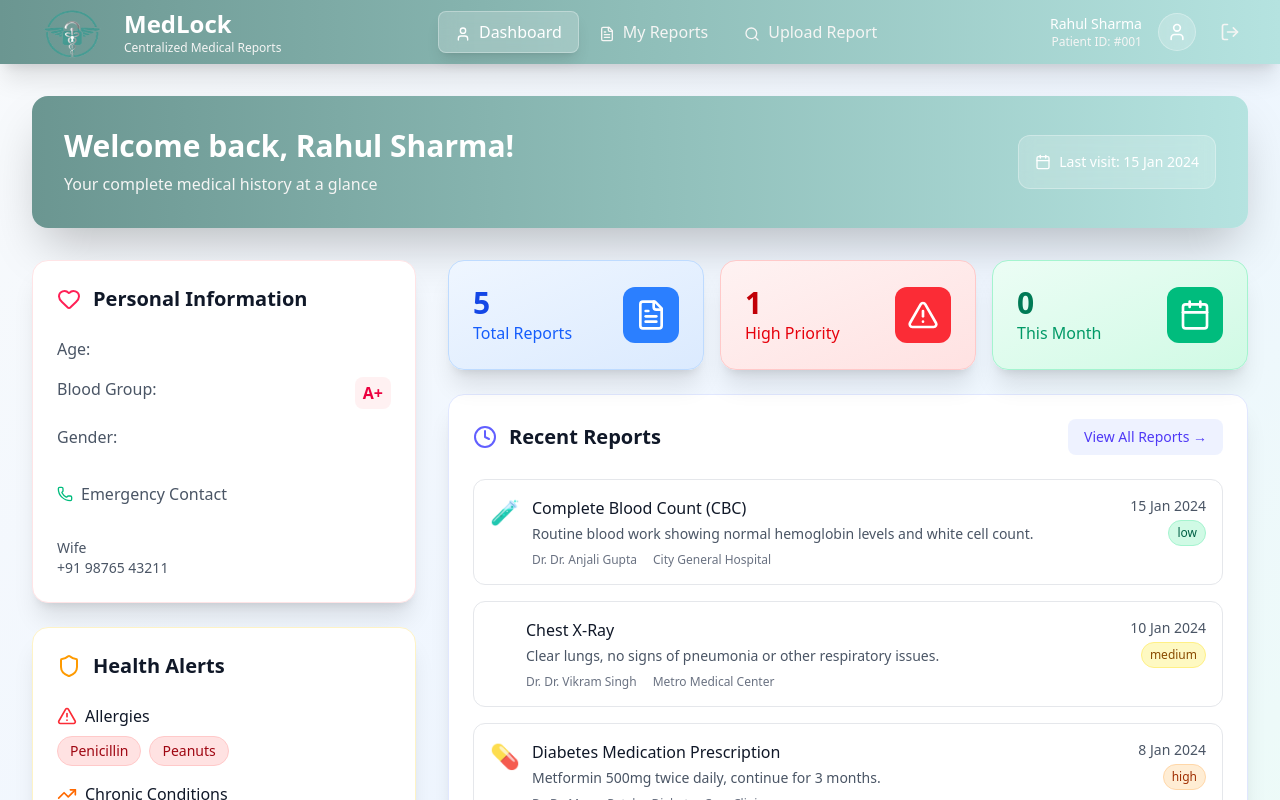
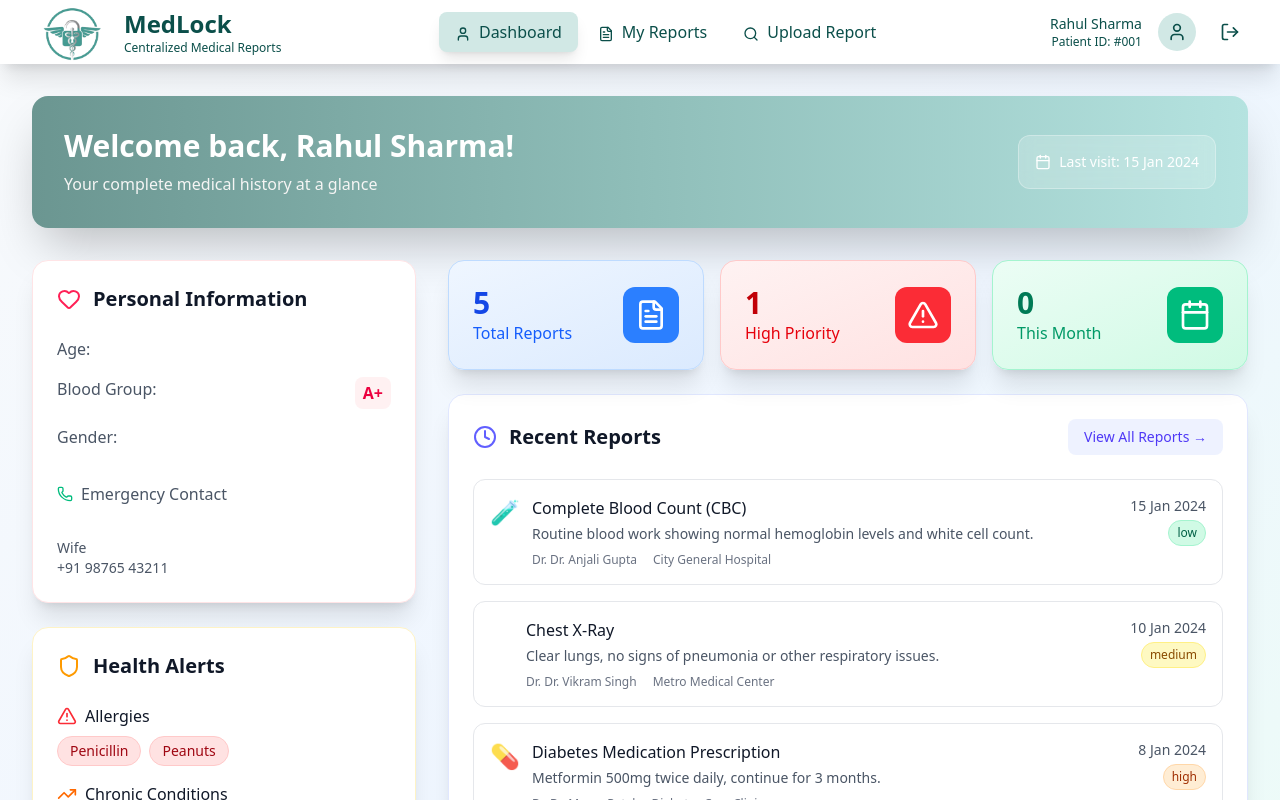
Before and after one commit to 844brijeshkumar/hospital-frontend, a React (Vite) app: page /test in a window 1280 px wide. Shown: the top 800 px of the page. Built offline with nearby package versions, Linux system fonts and the light colour scheme.

Commit message:
header color changed

```diff
--- a/src/components/Header/index.jsx
+++ b/src/components/Header/index.jsx
@@ -1,18 +1,19 @@
+import React from 'react';
 import { Activity, User, FileText, Search, LogOut } from "lucide-react";
 
 const Header = ({ activeView, onViewChange, patientName }) => {
   return (
-    <header className="bg-gradient-to-r from-[#6B9691] via-[#8FBEB9] to-[#B5E3E0] shadow-xl">
+    <header className="bg-white shadow-xl">
       <div className="max-w-7xl mx-auto px-4 sm:px-6 lg:px-8">
         <div className="flex justify-between items-center h-16">
           {/* Logo */}
           <div className="flex items-center space-x-3">
             <div>
-              <img src="logo.png" className="h-20 w-20 text-white" />
+              <img src="logo.png" className="h-22 w-20" alt="MedLock Logo" />
             </div>
             <div>
-              <h1 className="text-2xl font-bold text-white">MedLock</h1>
-              <p className="text-xs text-stone-100">
+              <h1 className="text-2xl font-bold text-[#0b4f4a]">MedLock</h1>
+              <p className="text-xs text-[#0b4f4a]">
                 Centralized Medical Reports
               </p>
             </div>
@@ -24,8 +25,8 @@ const Header = ({ activeView, onViewChange, patientName }) => {
               onClick={() => onViewChange("dashboard")}
               className={`px-4 py-2 rounded-lg font-medium transition-all duration-200 ${
                 activeView === "dashboard"
-                  ? "bg-white/20 text-white shadow-lg backdrop-blur-sm border border-white/30"
-                  : "text-stone-100 hover:text-white hover:bg-white/10"
+                  ? "bg-[#d1e8e5] text-[#0b4f4a] shadow-lg backdrop-blur-sm"
+                  : "text-[#0b4f4a] hover:bg-[#e0f1ef]"
               }`}
             >
               <User className="inline h-4 w-4 mr-2" />
@@ -35,8 +36,8 @@ const Header = ({ activeView, onViewChange, patientName }) => {
               onClick={() => onViewChange("reports")}
               className={`px-4 py-2 rounded-lg font-medium transition-all duration-200 ${
                 activeView === "reports"
-                  ? "bg-white/20 text-white shadow-lg backdrop-blur-sm border border-white/30"
-                  : "text-stone-100 hover:text-white hover:bg-white/10"
+                  ? "bg-[#d1e8e5] text-[#0b4f4a] shadow-lg backdrop-blur-sm"
+                  : "text-[#0b4f4a] hover:bg-[#e0f1ef]"
               }`}
             >
               <FileText className="inline h-4 w-4 mr-2" />
@@ -46,8 +47,8 @@ const Header = ({ activeView, onViewChange, patientName }) => {
               onClick={() => onViewChange("upload")}
               className={`px-4 py-2 rounded-lg font-medium transition-all duration-200 ${
                 activeView === "upload"
-                  ? "bg-white/20 text-white shadow-lg backdrop-blur-sm border border-white/30"
-                  : "text-stone-100 hover:text-white hover:bg-white/10"
+                  ? "bg-[#d1e8e5] text-[#0b4f4a] shadow-lg backdrop-blur-sm"
+                  : "text-[#0b4f4a] hover:bg-[#e0f1ef]"
               }`}
             >
               <Search className="inline h-4 w-4 mr-2" />
@@ -58,27 +59,27 @@ const Header = ({ activeView, onViewChange, patientName }) => {
           {/* User Profile */}
           <div className="flex items-center space-x-4">
             <div className="text-right hidden sm:block">
-              <p className="text-sm font-medium text-white">{patientName}</p>
-              <p className="text-xs text-stone-100">Patient ID: #001</p>
+              <p className="text-sm font-medium text-[#0b4f4a]">{patientName}</p>
+              <p className="text-xs text-[#0b4f4a]">Patient ID: #001</p>
             </div>
-            <div className="bg-white/20 backdrop-blur-sm p-2 rounded-full border border-white/30">
-              <User className="h-5 w-5 text-white" />
+            <div className="bg-[#d1e8e5] p-2 rounded-full border border-transparent">
+              <User className="h-5 w-5 text-[#0b4f4a]" />
             </div>
-            <button className="text-stone-100 hover:text-white transition-colors p-2 rounded-lg hover:bg-white/10">
+            <button className="text-[#0b4f4a] hover:text-[#0b4f4a] transition-colors p-2 rounded-lg hover:bg-[#e0f1ef]">
               <LogOut className="h-5 w-5" />
             </button>
           </div>
         </div>
 
         {/* Mobile Navigation */}
-        <div className="md:hidden border-t border-white/20 py-2">
+        <div className="md:hidden border-t border-[#d1e8e5] py-2">
           <div className="flex space-x-1">
             <button
               onClick={() => onViewChange("dashboard")}
               className={`flex-1 px-3 py-2 rounded-lg text-sm font-medium transition-all duration-200 ${
                 activeView === "dashboard"
-                  ? "bg-white/20 text-white backdrop-blur-sm"
-                  : "text-stone-100 hover:text-white hover:bg-white/10"
+                  ? "bg-[#d1e8e5] text-[#0b4f4a]"
+                  : "text-[#0b4f4a] hover:bg-[#e0f1ef]"
               }`}
             >
               Dashboard
@@ -87,8 +88,8 @@ const Header = ({ activeView, onViewChange, patientName }) => {
               onClick={() => onViewChange("reports")}
               className={`flex-1 px-3 py-2 rounded-lg text-sm font-medium transition-all duration-200 ${
                 activeView === "reports"
-                  ? "bg-white/20 text-white backdrop-blur-sm"
-                  : "text-stone-100 hover:text-white hover:bg-white/10"
+                  ? "bg-[#d1e8e5] text-[#0b4f4a]"
+                  : "text-[#0b4f4a] hover:bg-[#e0f1ef]"
               }`}
             >
               Reports
@@ -97,8 +98,8 @@ const Header = ({ activeView, onViewChange, patientName }) => {
               onClick={() => onViewChange("upload")}
               className={`flex-1 px-3 py-2 rounded-lg text-sm font-medium transition-all duration-200 ${
                 activeView === "upload"
-                  ? "bg-white/20 text-white backdrop-blur-sm"
-                  : "text-stone-100 hover:text-white hover:bg-white/10"
+                  ? "bg-[#d1e8e5] text-[#0b4f4a]"
+                  : "text-[#0b4f4a] hover:bg-[#e0f1ef]"
               }`}
             >
               Upload
--- a/src/pages/Test/index.jsx
+++ b/src/pages/Test/index.jsx
@@ -39,7 +39,7 @@ const index = () => {
         <div className="max-w-7xl mx-auto px-4 sm:px-6 lg:px-8">
           <div className="text-center">
             <div className="flex items-center justify-center space-x-1 mb-2">
-              <img src="logo.png" className=" h-20 w-20" />
+              <img src="logo.png" className=" h-22 w-20" />
               <h3 className="text-lg font-bold text-white">MedLock</h3>
             </div>
             <p className="text-slate-300 mb-2">
```
